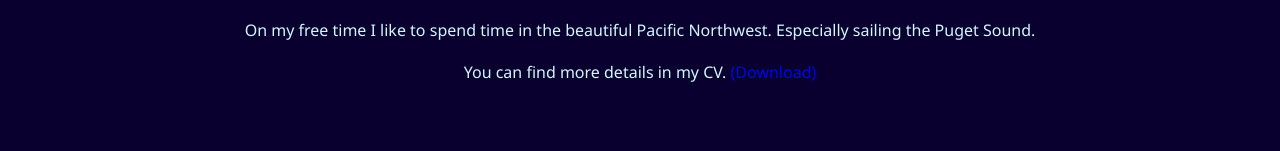
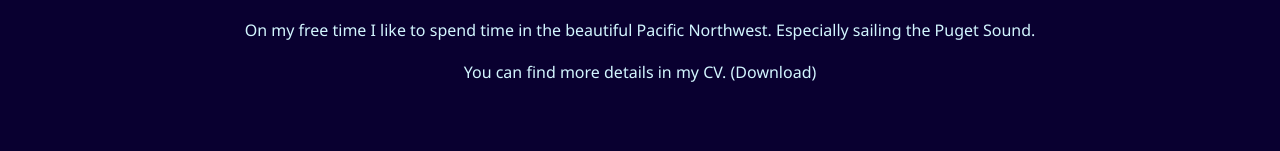
Before and after one commit to frye/react-portfolio, a React (Create React App) app: page /about in a window 1280 px wide. Shown: the part 218-369 px from the top of the page. Built offline with nearby package versions, Linux system fonts and the light colour scheme.

Commit message:
Adding CV as PDF and styling the download link.

```diff
--- a/src/components/About/index.js
+++ b/src/components/About/index.js
@@ -16,7 +16,7 @@ const About = () => {
 
       <p>
         You can find more details in my CV.{" "}
-        <a href="./assets/CV_202110.pdf" className="dllink">
+        <a href="./CV_202110.pdf" className="dllink">
           (Download)
         </a>
       </p>
--- a/src/components/About/index.scss
+++ b/src/components/About/index.scss
@@ -9,4 +9,13 @@
   p {
     padding: 10px;
   }
+
+  .dllink {
+    color: var(--theme-font-color);
+    text-decoration: none;
+
+    &:hover {
+      color: var(--theme-highlight-color);
+    }
+  }
 }
```
Also changed, not shown: 1 other file (tests, documents, lock files or other folders).
